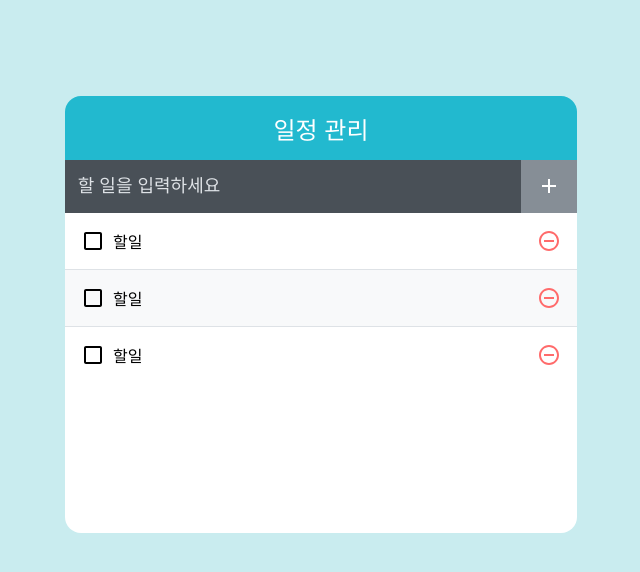
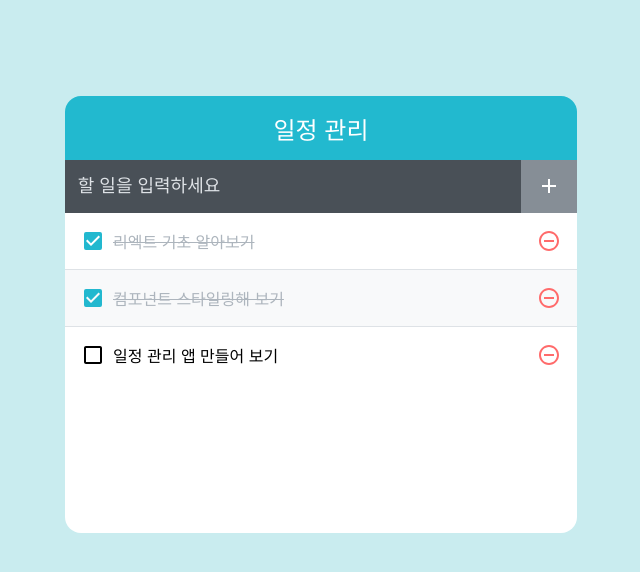
Before and after one commit to sungjaechoi/todo-app, a React (Create React App) app: page / in a window 1280 px wide. Shown: the top 572 px of the page, without its empty margins (319-959 px from the left). Built offline with nearby package versions, Linux system fonts and the light colour scheme.

Commit message:
10.일정관리애플리케이션 구현하기 - TodoList

```diff
--- a/src/App.js
+++ b/src/App.js
@@ -1,14 +1,32 @@
+import { useState } from "react";
 import TodoTemplate from "./components/TodoTemplate";
 import TodoInsert from "./components/TodoInsert";
 import TodoList from "./components/TodoList";
 
 const App = () => {
+  const [todos, setTodos] = useState([
+    {
+      id: 1,
+      text: '리엑트 기초 알아보기',
+      checked: true
+    },
+    {
+      id: 2,
+      text: '컴포넌트 스타일링해 보기',
+      checked: true
+    },
+    {
+      id: 3,
+      text: '일정 관리 앱 만들어 보기',
+      checked: false
+    }
+  ]);
   return (
     <TodoTemplate>
       <TodoInsert/>
-      <TodoList/>
+      <TodoList todos={todos} />
     </TodoTemplate>
-  )
+  );
 };
 
 export default App;
--- a/src/components/TodoList.js
+++ b/src/components/TodoList.js
@@ -1,14 +1,14 @@
 import TodoListItem from "./TodoListItem";
 import './TodoList.scss'
 
-const TodoList = () => {
+const TodoList = ({ todos }) => {
   return (
     <ul className="TodoList">
-      <TodoListItem />
-      <TodoListItem />
-      <TodoListItem />
+      {todos.map((todo) => (
+        <TodoListItem todo={todo} key={todo.id} />
+      ))}
     </ul>
   );
-}
+};
 
 export default TodoList;
--- a/src/components/TodoListItem.js
+++ b/src/components/TodoListItem.js
@@ -3,20 +3,23 @@
   MdCheckBox,
   MdRemoveCircleOutline,
 } from 'react-icons/md';
+import cn from 'classnames'
 import './TodoListItem.scss'
 
-const TodoListItem = () => {
-  return(
-    <li className='TodoListItem'>
-      <span className='checkbox'>
-        <MdCheckBoxOutlineBlank/>
-        <span className='text'>할일</span>
+const TodoListItem = ({ todo }) => {
+  const { text, checked } = todo;
+
+  return (
+    <li className="TodoListItem">
+      <span className={cn('checkbox', { checked })}>
+        {checked ? <MdCheckBox /> : <MdCheckBoxOutlineBlank />}
+        <span className="text">{text}</span>
       </span>
-      <span className='remove'>
-        <MdRemoveCircleOutline/>
+      <span className="remove">
+        <MdRemoveCircleOutline />
       </span>
     </li>
-  )
-}
+  );
+};
 
 export default TodoListItem;
```
